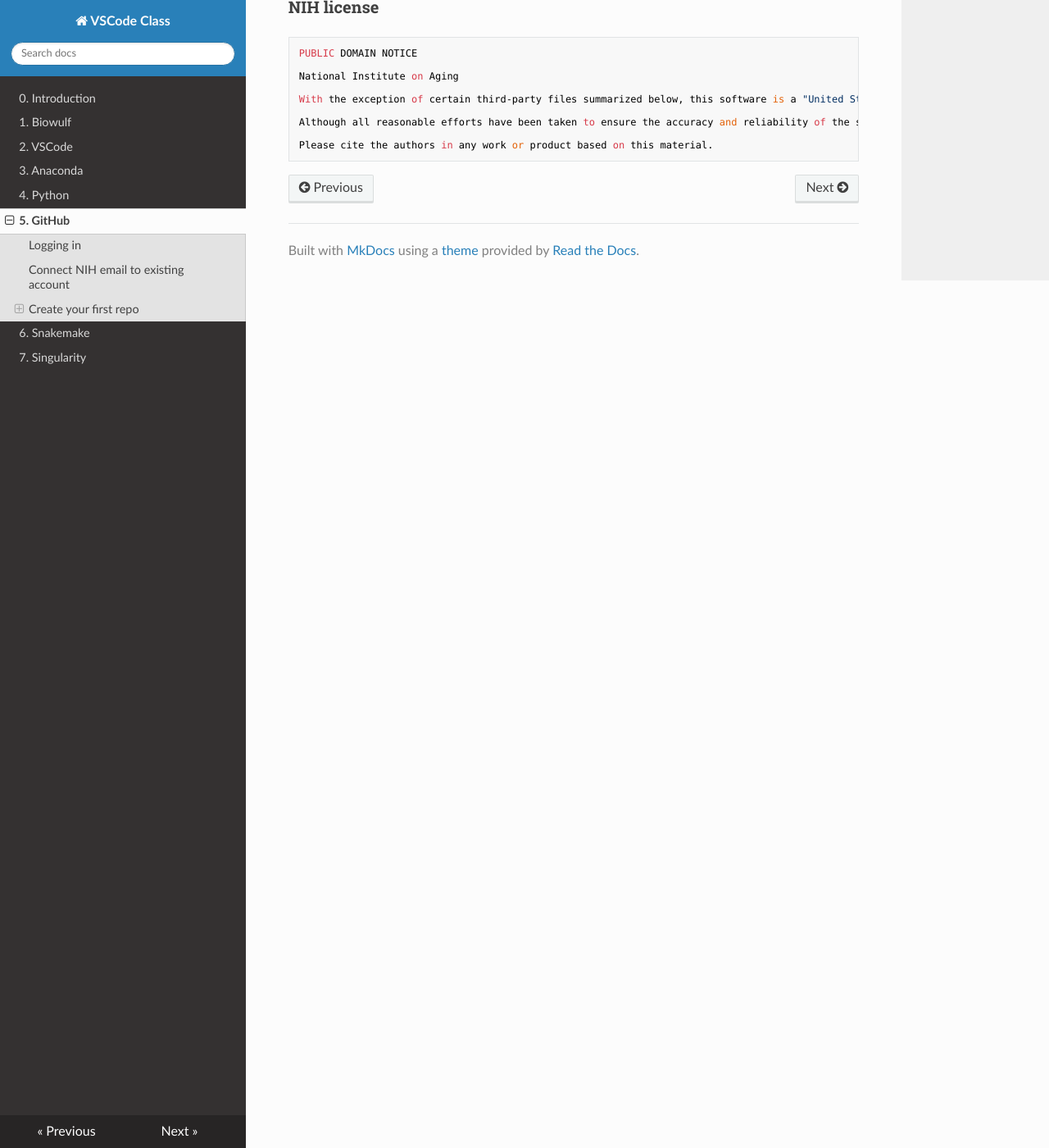
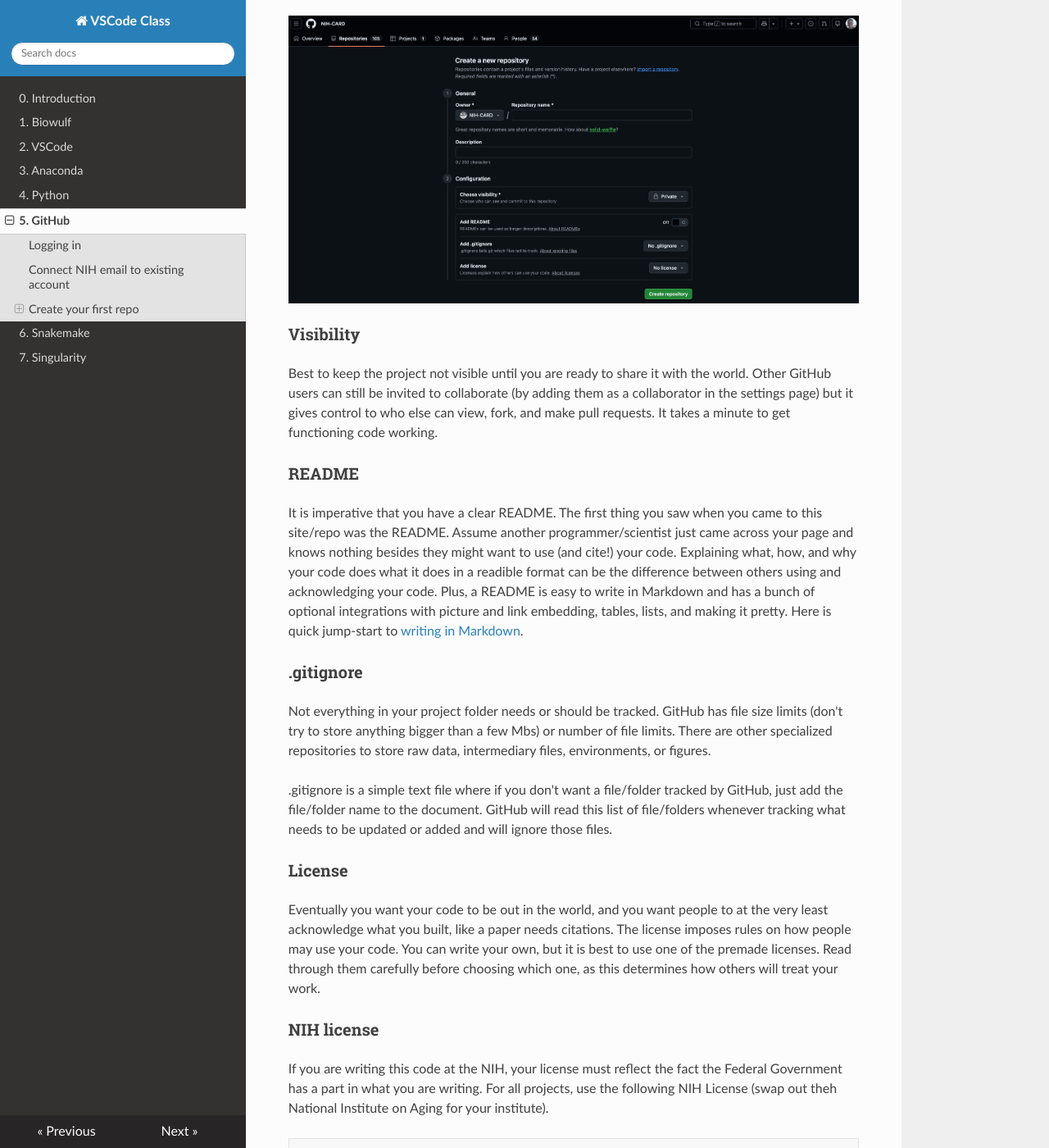
Before and after one commit to NIH-CARD/VSCode_class, an MkDocs documentation site: the page built from docs/github.md, in a window 1280 px wide and 1400 px high, scrolled down 1824 px. Shown: the whole window at 82% size. Built offline with MkDocs 1.6.1, drawn with Linux system fonts in a browser that asks for light colours; nearby versions of some CDN libraries; some of the changed text lies outside the part shown.

Commit message:
Basics of repo creation

````diff
--- a/docs/github.md
+++ b/docs/github.md
@@ -4,7 +4,7 @@
 
 ## Logging in
 
-![Github_splash](images/GitHub_splash.png){ width=20px }
+![Github_splash](images/GitHub_splash.png)
 
 Go to [GitHub.com](https://www.github.com) and sign up with an account (unless you plan on using your account for NIH work, then see the next section). Create a new account with a unique name. It is wise to turn on two factor authentication since you will be using this account on Biowulf.
 
@@ -19,13 +19,35 @@
 
 ## Create your first repo
 
-To create a repository, first navigate to your or your organization's GitHub web account. For example, I work with NIA-CARD, so I will build repositories through the (NIA-CARD organization page)[https://github.com/NIH-CARD]. For either your account or an organization, create a new repository by clicking the green *New* button.
+To create a repository, first navigate to your or your organization's GitHub web account. For example, I work with NIA-CARD, so I will build repositories through the [NIA-CARD organization page](https://github.com/NIH-CARD). For either your account or an organization, create a new repository by clicking the green *New* button.
 
-![Org_repo](images/GitHub_CARD.png)
+![Org_account](images/GitHub_CARD.png)
 
-This will take you to
+This will take you to a new repository where you can add a name (make it clear, catchy, and concise), a brief description, and then a few options to select
+
+![New_repo](images/GitHub_new_repo.png)
+
+### Visibility
+
+Best to keep the project not visible until you are ready to share it with the world. Other GitHub users can still be invited to collaborate (by adding them as a collaborator in the settings page) but it gives control to who else can view, fork, and make pull requests. It takes a minute to get functioning code working.
+
+### README
+
+It is imperative that you have a clear README. The first thing you saw when you came to this site/repo was the README. Assume another programmer/scientist just came across your page and knows nothing besides they might want to use (and cite!) your code. Explaining what, how, and why your code does what it does in a readible format can be the difference between others using and acknowledging your code. Plus, a README is easy to write in Markdown and has a bunch of optional integrations with picture and link embedding, tables, lists, and making it pretty. Here is quick jump-start to [writing in Markdown](https://www.markdownguide.org/cheat-sheet/).
+
+### .gitignore
+
+Not everything in your project folder needs or should be tracked. GitHub has file size limits (don't try to store anything bigger than a few Mbs) or number of file limits. There are other specialized repositories to store raw data, intermediary files, environments, or figures.
+
+.gitignore is a simple text file where if you don't want a file/folder tracked by GitHub, just add the file/folder name to the document. GitHub will read this list of file/folders whenever tracking what needs to be updated or added and will ignore those files.
+
+### License
+
+Eventually you want your code to be out in the world, and you want people to at the very least acknowledge what you built, like a paper needs citations. The license imposes rules on how people may use your code. You can write your own, but it is best to use one of the premade licenses. Read through them carefully before choosing which one, as this determines how others will treat your work.
 
 ### NIH license
+
+If you are writing this code at the NIH, your license must reflect the fact the Federal Government has a part in what you are writing. For all projects, use the following NIH License (swap out theh National Institute on Aging for your institute).
 
 ```
 PUBLIC DOMAIN NOTICE
````
